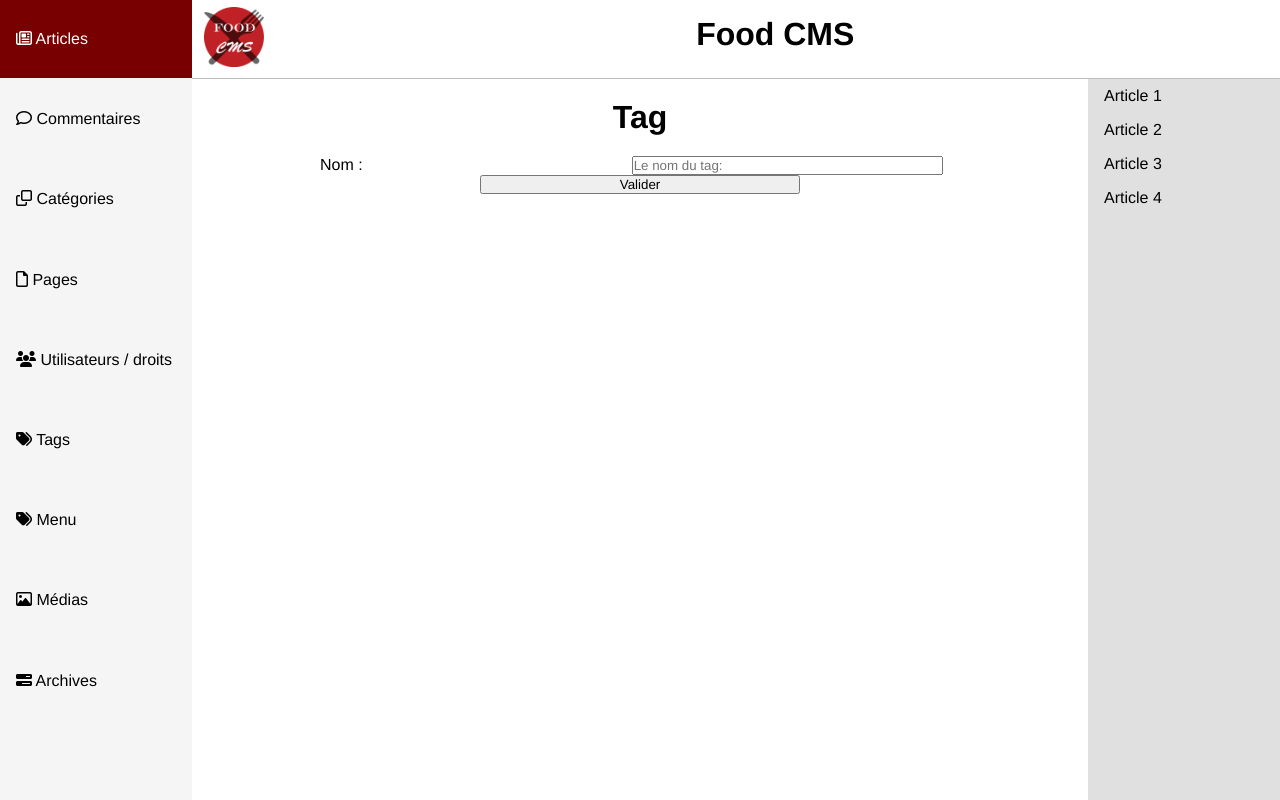
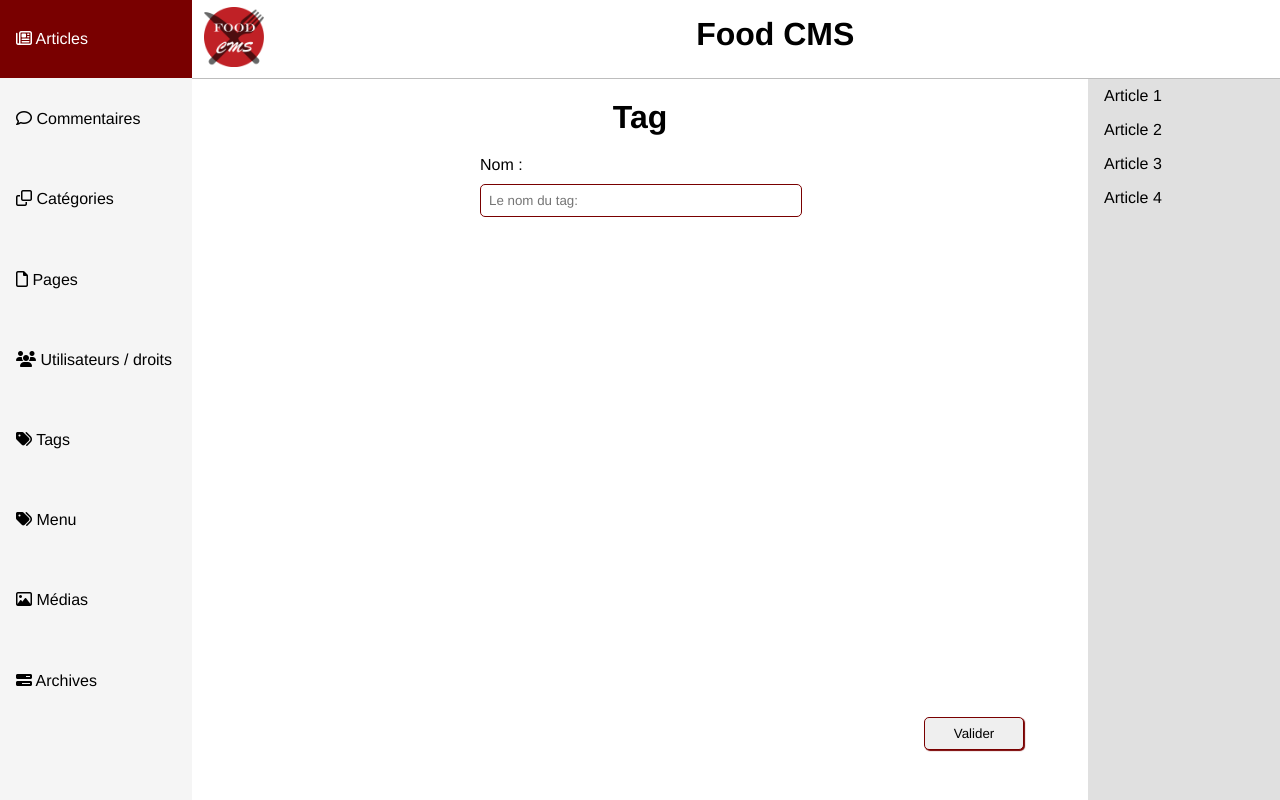
Before and after one commit to Robilol/foodcms, a PHP site: page /admin/tag in a window 1280 px wide. Run offline with PHP 8.4, Linux system fonts and the light colour scheme; some libraries are stand-ins or nearby versions.

Commit message:
Style des formulaires v1

```diff
--- a/assets/css/style.css
+++ b/assets/css/style.css
@@ -229,29 +229,61 @@ position:relative;
 }
 
 /* FORM */
+
+.form-row {
+  margin-bottom: 15px;
+}
+
 .form-row label{
-    width: 48%;
-    display: inline-block;
+margin-top:10px;
+display:block;
+margin-bottom: 10px;
 }
 
 .form-row input{
-    width: 48%;
-    display: inline-block;
+    /*width: 48%;
+    display: inline-block;*/
+    padding:8px;
+   border:1px solid #790000;
+   border-radius:5px;
+   width:95%;
+   display: block;
+   margin: auto;
+}
+
+.form-row select {
+  padding:6px;
+ border:1px solid #790000;
+ border-radius:5px;
+ width:100%;
+ display: block;
+ margin: auto;
+}
+
+.form-row input [type=radio] {
+  background-color:transparent;
+  border:none;
+  width:10px;
 }
 
 .form-group {
-    width: 50%;
+    width: 25%;
     margin-left: auto;
     margin-right: auto;
 }
 
 input.submit {
-    width: 50%;
-    margin-left: auto;
-    margin-right: auto;
-    display: block;
+  margin-top: 15px;
+  width:100px;
+  margin-left:5px;
+  box-shadow:1px 1px 1px #790000;
+  cursor:pointer;
+  display: block;
+  margin: auto;
+  position: absolute;
+  bottom: 50px;
+  right: 20%;
 }
-
 
 .alert {
     padding: 20px;
```
